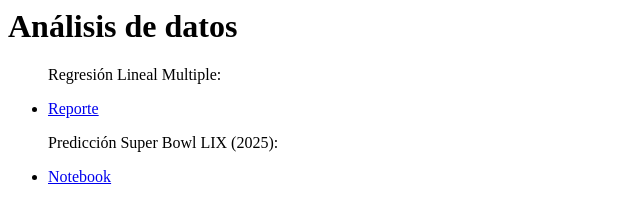
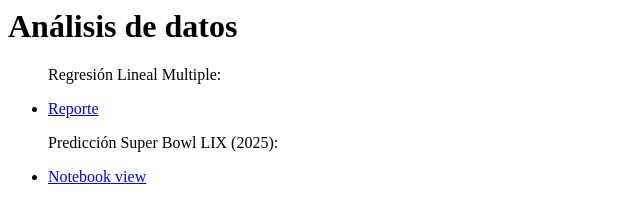
Before and after one commit to Amaro27/Analisis-de-datos, a plain HTML site: page index.html in a window 1280 px wide. Shown: the full height of the page, 0-640 px from the left. Drawn offline with Linux system fonts and the light colour scheme.

Commit message:
Update index.html

```diff
--- a/index.html
+++ b/index.html
@@ -8,7 +8,7 @@
       <p>Regresión Lineal Multiple: </p>
       <li><a href="Regresion Lineal Multiple/MLR_soundPressurePrediction.html" target="_blank">Reporte</a></li>
       <p>Predicción Super Bowl LIX (2025): </p>
-      <li><a href="nfl_prediction_2025.ipynb" target="_blank">Notebook</a></li>
+      <li><a href="nfl_prediction_2025.html" target="_blank">Notebook view</a></li>
       <!-- pdte -->
     </ul>
   </body>
```
